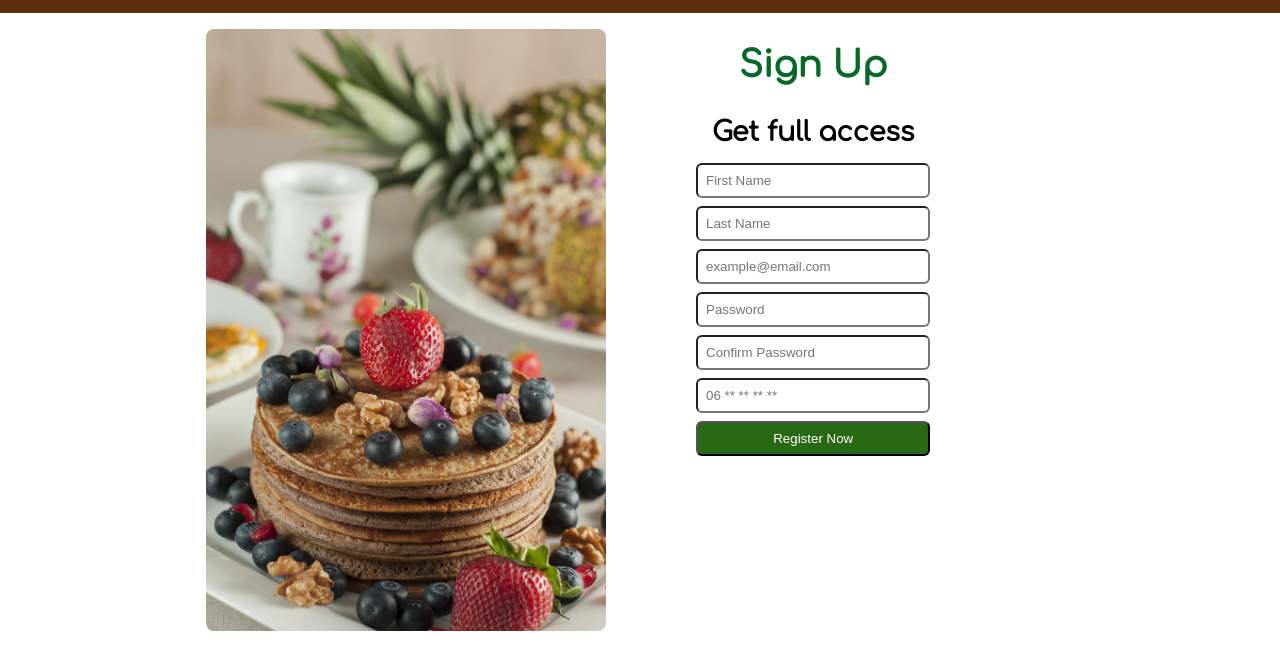
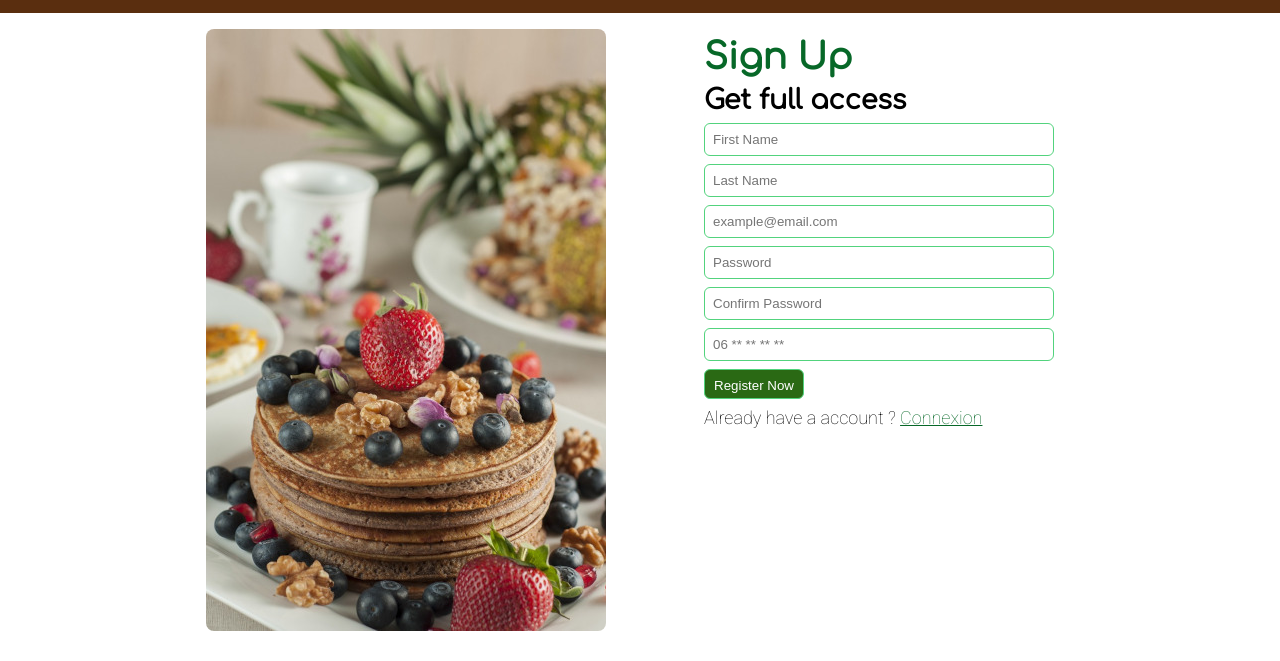
Before and after one commit to Emmanuelle-S/site-cuisine, a plain HTML site: page profil.html in a window 1280 px wide. Shown: the part 119-780 px from the top of the page. Drawn offline with Linux system fonts and the light colour scheme.

Commit message:
fin page register, image en css a changer

```diff
--- a/profil.html
+++ b/profil.html
@@ -52,10 +52,10 @@
       </header>
       <main>
         <div class="register-container d_flex padd_16">
-            <img src="img/register-pic.jpg" alt="">
-            <form class="main-form d_flex" method="get">
-                <h1 class="main-title padd_16">Sign Up</h1>
-                <h2 class="padd_16">Get full access</h2>
+            <img src="img/register-pic-400.jpg" alt="">
+            <form class="main-form d_flex padd_8" method="get">
+                <h1 class="form_main-title margin_b">Sign Up</h1>
+                <h2 class="margin_b">Get full access</h2>
                 <input type="text" name="f-name" id="f-name" placeholder="First Name" required class="padd_8 margin_b radius_6">
                 <label for="f-name"></label>
                 <input type="text" name="l-name" id="l-name" placeholder="Last Name" required class="padd_8 margin_b radius_6">
@@ -68,9 +68,9 @@
                 <input type="password" name="password" id="confirm-password" placeholder="Confirm Password" required class="padd_8 margin_b radius_6">
                 <label for="password"></label>
                 <input type="tel" name="phone" id="phone" pattern="[0-9]{2}-[0-9]{2}-[0-9]{2}-[0-9]{2}-[0-9]{2}" placeholder="06 ** ** ** **" required class="padd_8 margin_b radius_6">
-                <input type="submit" name="submit" id="submit" value="Register Now" class="padd_8 radius_6">
+                <input type="submit" name="submit" id="submit" value="Register Now" class="padd_8 radius_6 margin_b">
                 <label for="submit"></label>
-
+                <p>Already have a account ? <a href="#">Connexion</a></p>
             </form>
         </div>
 
@@ -100,13 +100,13 @@
             <p class="padd_16">Email :</p>
             <form class="footer-form">
               <input
-                class="search"
+                class="search margin_b"
                 type="email"
                 name="email"
                 placeholder="exemple@email.com"
                 required
-              />
-              <input type="checkbox" id="cgv" name="cgv" />
+              /> <br>
+              <input type="checkbox" id="cgv" name="cgv"/>
               <label for="cgv">J'accepte de recevoir des emails</label>
             </form>
           </section>
--- a/style_2.css
+++ b/style_2.css
@@ -12,7 +12,8 @@ body {
 
 .main-title,
 h2,
-h3 {
+h3,
+.form_main-title {
   font-family: "Comfortaa", cursive;
 }
 
@@ -112,9 +113,9 @@ button {
   flex: 0 1 360px;
   border-radius: 8px;
   box-shadow: 2.8px 2.8px 2.2px rgba(0, 0, 0, 0.02),
-    6.7px 6.7px 5.3px rgba(0, 0, 0, 0.028),
-    12.5px 12.5px 10px rgba(0, 0, 0, 0.035),
-    22.3px 22.3px 17.9px rgba(0, 0, 0, 0.042),
+    6.7008px 6.7008px 5.2992px rgba(0, 0, 0, 0.028),
+    12.5008px 12.5008px 10px rgba(0, 0, 0, 0.035),
+    22.3008px 22.3008px 17.8992px rgba(0, 0, 0, 0.042),
     41.8px 41.8px 33.4px rgba(0, 0, 0, 0.05),
     100px 100px 80px rgba(0, 0, 0, 0.07);
 }
@@ -205,8 +206,17 @@ hr {
 
 /* PAGE FORMULAIRE */
 
+.form_main-title {
+  color: #076828;
+}
+
 .main-form {
   flex-direction: column;
+}
+
+.main-form input {
+  border: 1px solid #52d37d;
+  width: 350px;
 }
 
 .register-container {
@@ -217,14 +227,19 @@ hr {
 }
 
 .register-container img {
-  max-width: 400px;
+  max-width: 100%;
   border-radius: 8px;
 }
 
 #submit {
-  width: 100%;
+  width: 100px;
+  height: 30px;
   color: white;
   background-color: #2a6914;
+}
+
+.main-form a {
+  color: #076828;
 }
 
 /* MEDIAS QUERIES */
```
Also changed, not shown: index.html (+3 -2 lines), img/register-pic-400.jpg (added).
